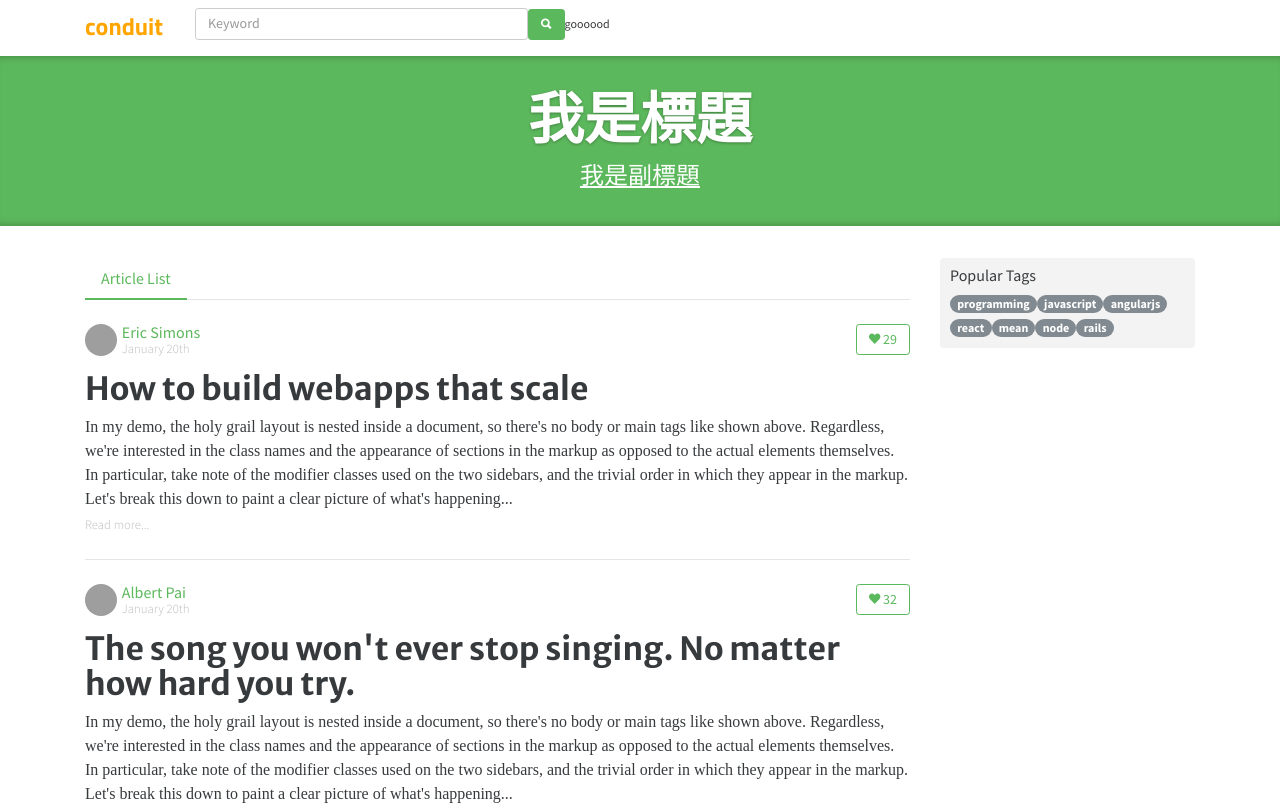
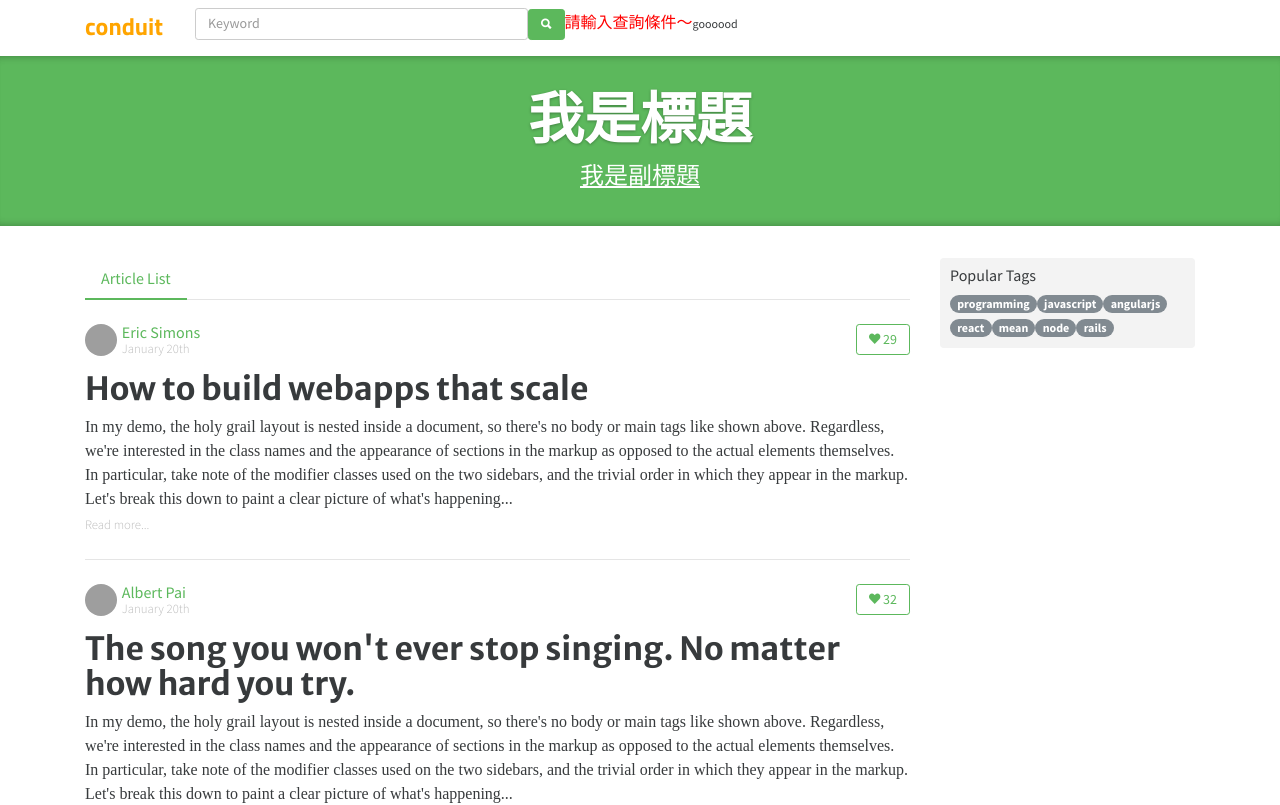
Before and after one commit to oyangchin/20210509-ng-demo1, an Angular app: page / in a window 1280 px wide. Shown: the top 805 px of the page. Built offline with nearby package versions, Linux system fonts and the light colour scheme; grey boxes are pictures that could not be loaded; a web font is replaced by a local one.

Commit message:
結構指令 Structural Directive *ngIf

```diff
--- a/src/app/header/header.component.html
+++ b/src/app/header/header.component.html
@@ -6,6 +6,9 @@
     <button class="btn btn-sm btn-primary" (click)="search($event)">
       <i class="ion-search"></i>
     </button>
+
+    <span *ngIf="keyword.length == 0" [style.color]="redColor">請輸入查詢條件～</span>
+
     <span [style.font-size.px]="fontSize">goooood</span>
   </div>
 </nav>
--- a/src/app/header/header.component.ts
+++ b/src/app/header/header.component.ts
@@ -10,6 +10,7 @@ export class HeaderComponent implements OnInit {
   keyword = "";
   highlight = true;
   fontSize = 12;
+  redColor = 'red'
   constructor() {
 
   }
```
